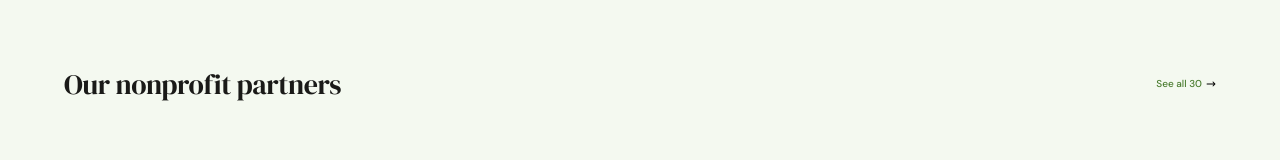
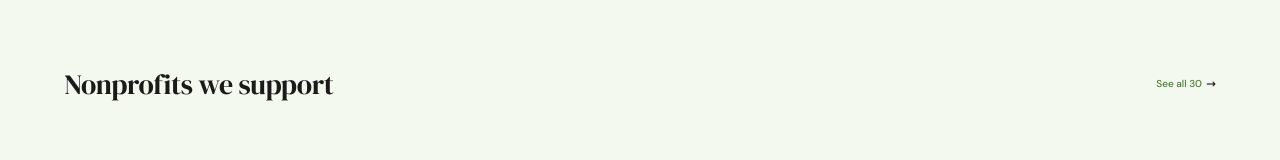
Before and after one commit to ShopArelia/arelia, a Next.js app: page / in a window 1280 px wide. Shown: the part 1281-1441 px from the top of the page. Built offline with nearby package versions, Linux system fonts and the light colour scheme; no server answers; the database is empty; a web font is replaced by a local one.

Commit message:
docs(page): update nonprofit partners section heading
Update the heading and comment to use "Nonprofits we support" instead of "Our nonprofit partners" for consistency with brand voice.

```diff
--- a/app/page.tsx
+++ b/app/page.tsx
@@ -89,10 +89,10 @@ export default async function Page() {
 
       <Divider />
 
-      {/* Our nonprofit partners */}
+      {/* nonprofits we support */}
       <div className='flex flex-col px-16 py-24 gap-16 bg-primary-50'>
         <div className='flex items-center justify-between'>
-          <h1 className='text-h1 font-DMSerif-Reg text-surface-400 leading-none'>Our nonprofit partners</h1>
+          <h1 className='text-h1 font-DMSerif-Reg text-surface-400 leading-none'>Nonprofits we support</h1>
           <Link className='flex gap-1 items-center justify-center' href='/shop'>
             <p className='text-meta font-DMSans-500 text-primary-300 leading-none'>See all 30</p>
             <Image src='./icons/arrow-right-long.svg' alt='' width={10} height={10} unoptimized />
```
